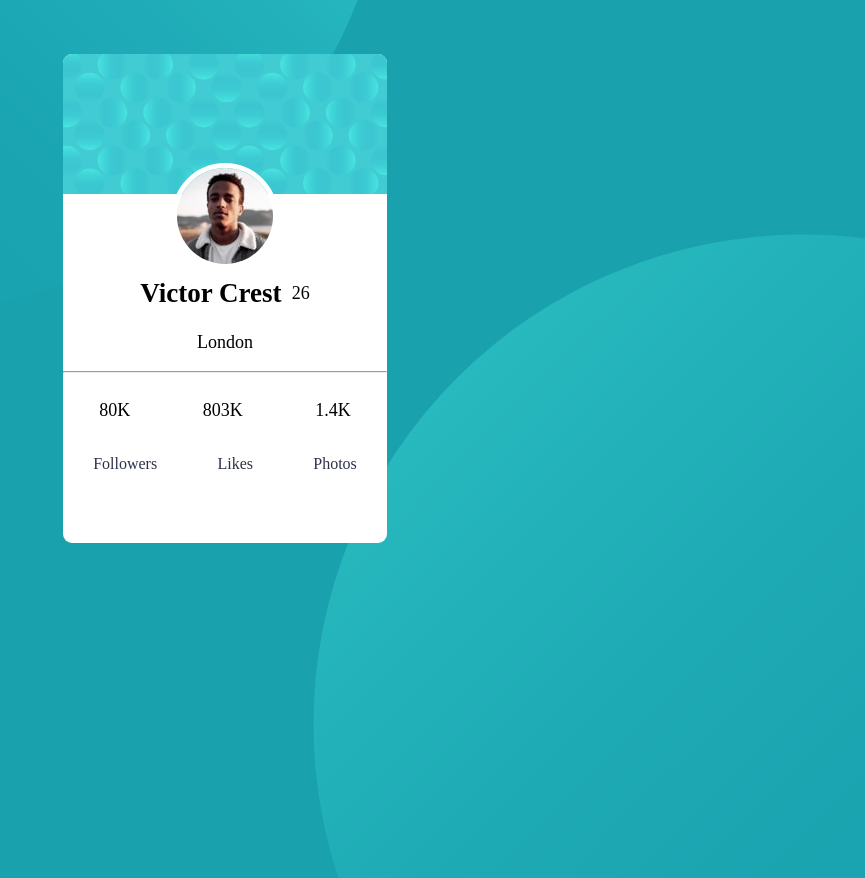
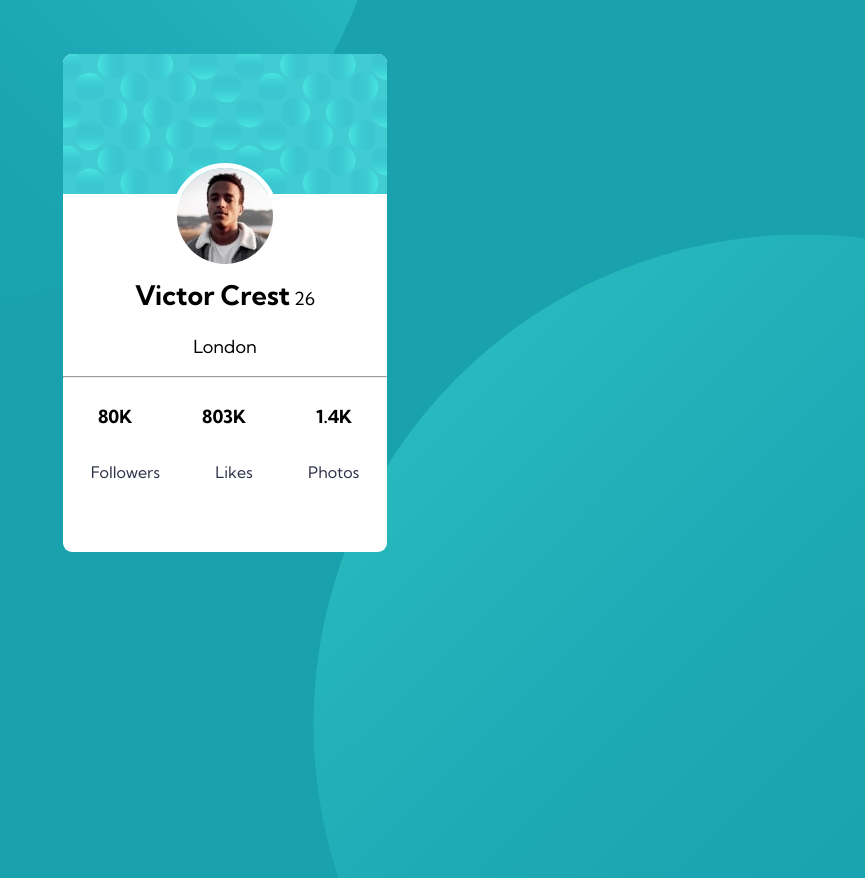
Before and after one commit to utha007/profile-card-component-main, a plain HTML site: page index.html in a window 1280 px wide. Shown: the top 878 px of the page, without its empty margins (415-1280 px from the left). Drawn offline with Linux system fonts and the light colour scheme.

Commit message:
updates in css

```diff
--- a/index.html
+++ b/index.html
@@ -5,7 +5,9 @@
   <meta charset="UTF-8">
   <meta name="viewport" content="width=device-width, initial-scale=1.0">
   <!-- displays site properly based on user's device -->
-
+  <link rel="preconnect" href="https://fonts.googleapis.com">
+<link rel="preconnect" href="https://fonts.gstatic.com" crossorigin>
+<link href="https://fonts.googleapis.com/css2?family=Kumbh+Sans:wght@400;700&display=swap" rel="stylesheet">
   <link rel="icon" type="image/png" sizes="32x32" href="./images/favicon-32x32.png">
   <link rel="stylesheet" href="styles.css">
   <title>Frontend Mentor | Profile card component</title>
--- a/styles.css
+++ b/styles.css
@@ -7,6 +7,7 @@ body {
     background-color: hsl(185, 75%, 39%);
     font-size: 18px;
     overflow: hidden;
+    font-family: 'Kumbh Sans', sans-serif;
 }
 
 main {
@@ -50,8 +51,8 @@ main {
     max-width: 10em;
     margin: 0 auto;
     display: flex;
-    justify-content: space-around;
-    align-items: center;
+    justify-content: space-between;
+    align-items: baseline;
 
     /* gap: 1em; */
 }
@@ -77,6 +78,7 @@ main {
 
 .numbers {
     margin: 0;
+    font-weight: 700;
 }
 
 .description {
```
